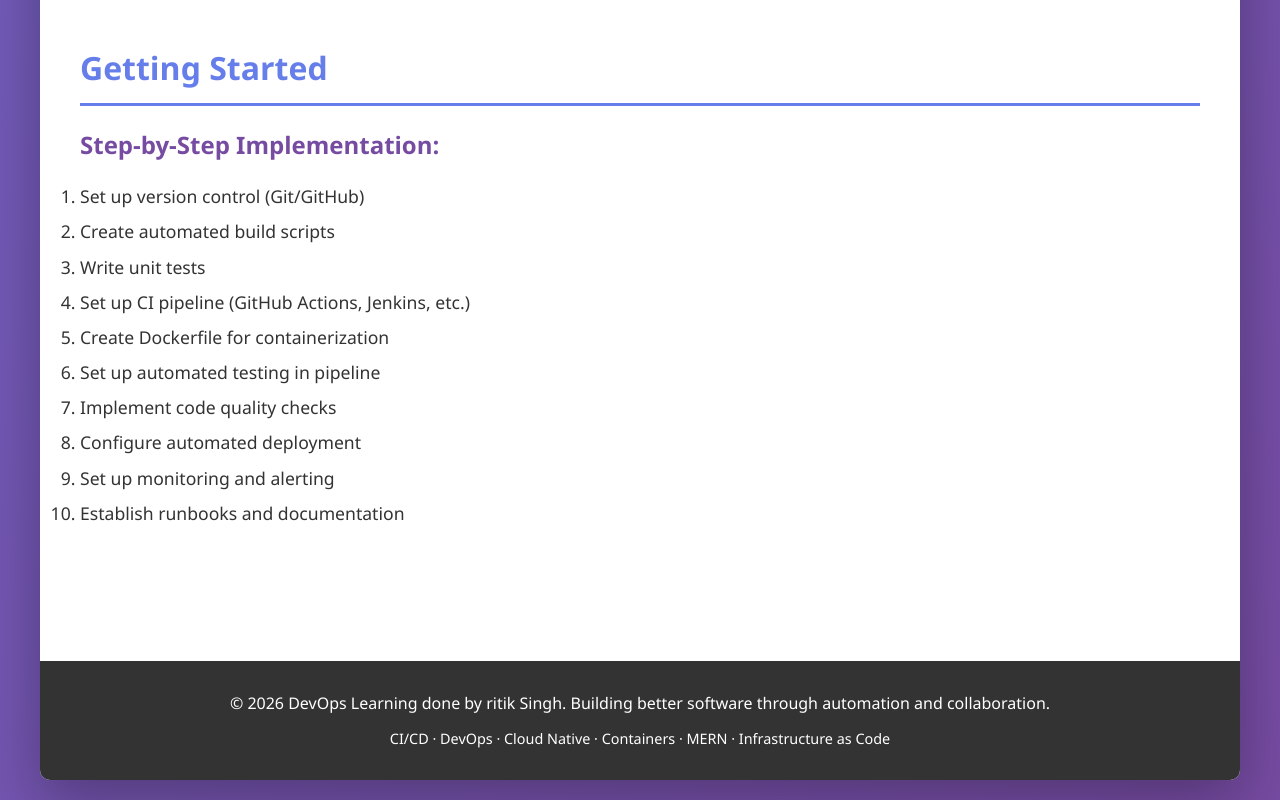
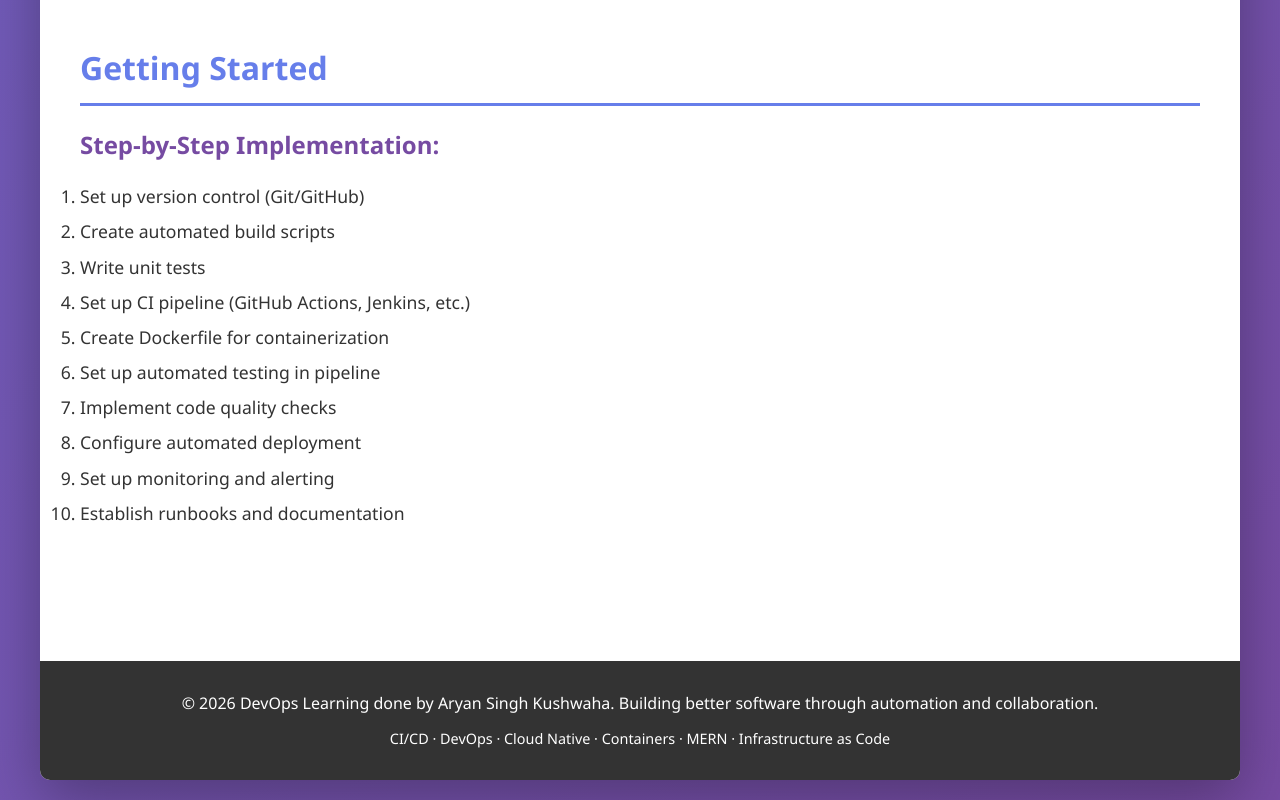
Before and after one commit to aryansinghh1/CI-CD_Devops, a website: page cicd-page.html in a window 1280 px wide. Shown: the part 4859-5659 px from the top of the page. Drawn offline with Linux system fonts and the light colour scheme.

Commit message:
changes in page

```diff
--- a/cicd-page.html
+++ b/cicd-page.html
@@ -487,7 +487,7 @@
         </div>
 
         <footer>
-            <p>&copy; 2026 DevOps Learning done by ritik Singh. Building better software through automation and collaboration.</p>
+            <p>&copy; 2026 DevOps Learning done by Aryan Singh Kushwaha. Building better software through automation and collaboration.</p>
             <p style="margin-top: 10px; font-size: 0.9em;">CI/CD · DevOps · Cloud Native · Containers · MERN · Infrastructure as Code</p>
         </footer>
     </div>
```
